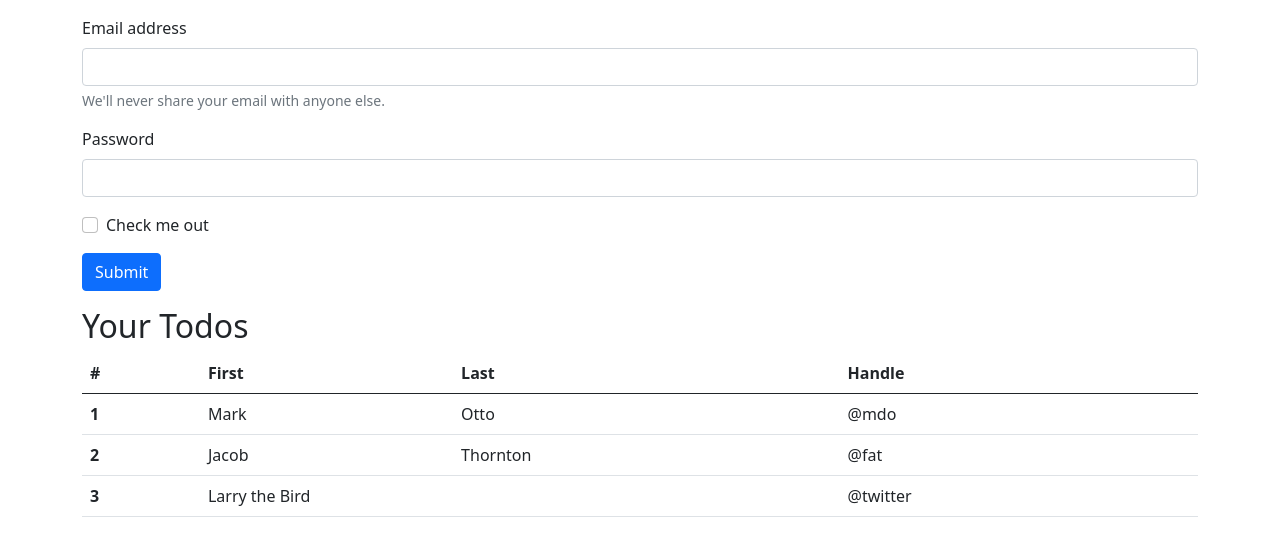
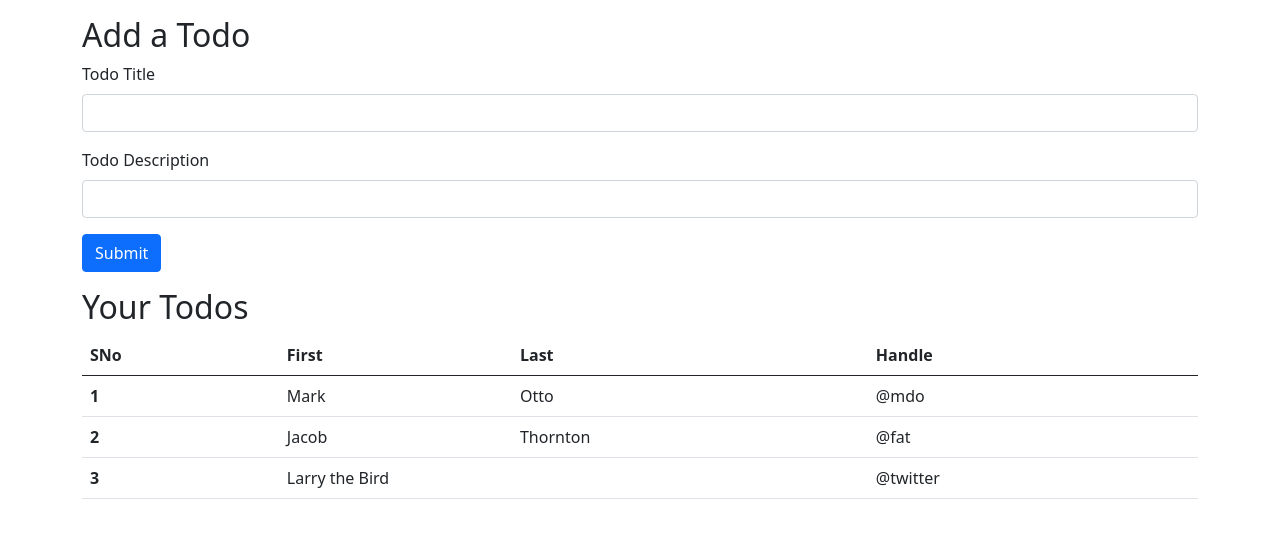
Before and after one commit to malav-250/Flask_practice, a Flask app: page / in a window 1280 px wide. Shown: the part 56-612 px from the top of the page. Run offline with Flask 3, Linux system fonts and the light colour scheme.

Commit message:
Database Created

```diff
--- a/app.py
+++ b/app.py
@@ -1,6 +1,21 @@
 from flask import Flask,render_template
+from flask_sqlalchemy import SQLAlchemy # type: ignore
 
 app = Flask(__name__)
+app.config['SQLALCHEMY_DATABASE_URI'] = 'sqlite:///todo.db'
+app.config['SQLALCHEMY_TRACK_MODIFICATIONS'] = False
+
+db= SQLAlchemy(app)
+
+class Todo(db.Model):
+    sno = db.Column(db.Integer, primary_key=True)
+    title = db.Column(db.String(200), nullable=False)
+    desc = db.Column(db.String(500), nullable=False)
+    date_created = db.Column(db.DateTime, default=db.func.current_timestamp())
+
+    def __repr__(self) -> str:
+        return f"{self.sno} - {self.title}"
+
 
 @app.route("/")
 def hello_world():
--- /dev/null
+++ b/create_db.py
@@ -0,0 +1,5 @@
+from app import app, db
+
+with app.app_context():
+    db.create_all()
+    print("Database created successfully!")
--- a/templates/index.html
+++ b/templates/index.html
@@ -49,19 +49,15 @@
 </nav>
 
 <div class="container my-3">
+    <h2>Add a Todo</h2>
 <form>
   <div class="mb-3">
-    <label for="exampleInputEmail1" class="form-label">Email address</label>
-    <input type="email" class="form-control" id="exampleInputEmail1" aria-describedby="emailHelp">
-    <div id="emailHelp" class="form-text">We'll never share your email with anyone else.</div>
+    <label for="title" class="form-label">Todo Title</label>
+    <input type="text" class="form-control" id="title" aria-describedby="emailHelp">
   </div>
   <div class="mb-3">
-    <label for="exampleInputPassword1" class="form-label">Password</label>
-    <input type="password" class="form-control" id="exampleInputPassword1">
-  </div>
-  <div class="mb-3 form-check">
-    <input type="checkbox" class="form-check-input" id="exampleCheck1">
-    <label class="form-check-label" for="exampleCheck1">Check me out</label>
+    <label for="desc" class="form-label">Todo Description</label>
+    <input type="text" class="form-control" id="desc">
   </div>
   <button type="submit" class="btn btn-primary">Submit</button>
 </form>
@@ -72,7 +68,7 @@
 <table class="table">
   <thead>
     <tr>
-      <th scope="col">#</th>
+      <th scope="col">SNo</th>
       <th scope="col">First</th>
       <th scope="col">Last</th>
       <th scope="col">Handle</th>
```
Also changed, not shown: instance/todo.db (added).
